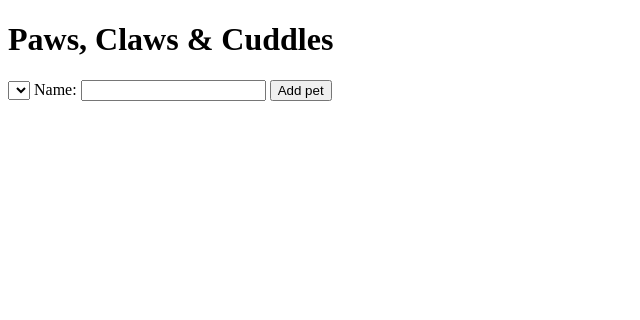
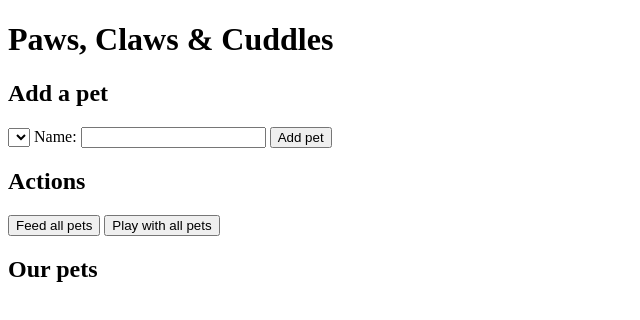
Before and after one commit to xenie16/Test_3.0, a plain HTML site: page index.html in a window 1280 px wide. Shown: the whole page, without its empty margins (0-640 px from the left). Drawn offline with Linux system fonts and the light colour scheme.

Commit message:
index.html: sections, titles, and feed and play buttons added

```diff
--- a/index.html
+++ b/index.html
@@ -11,6 +11,8 @@
 
 <body>
    <h1>Paws, Claws &amp; Cuddles</h1>
+   <section>
+      <h2>Add a pet</h2>
       <form id="petForm">
          <label>
             <select id="animalTypeSelect" name="animalTypeSelect"></select>
@@ -21,6 +23,15 @@
          <label id="petDetails"></label>
          <button id="addPetButton" type="submit">Add pet</button>
       </form>
+   </section>
+   <section>
+      <h2>Actions</h2>
+      <button id="feedAllButton" type="button">Feed all pets</button>
+      <button id="playWithAllButton" type="button">Play with all pets</button>
+   </section>
+   <section>
+      <h2>Our pets</h2>
+   </section>
 </body>
 
 </html>
```
Lines whose indentation alone changed are shown as unchanged.
